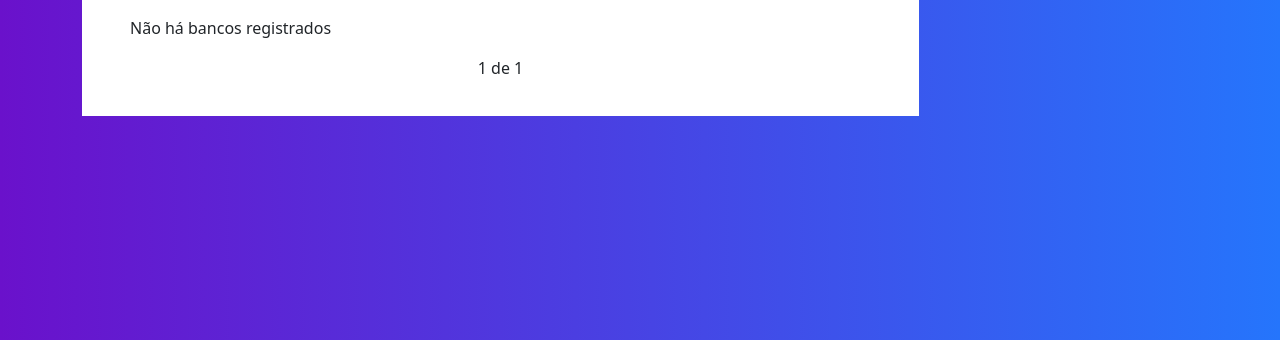
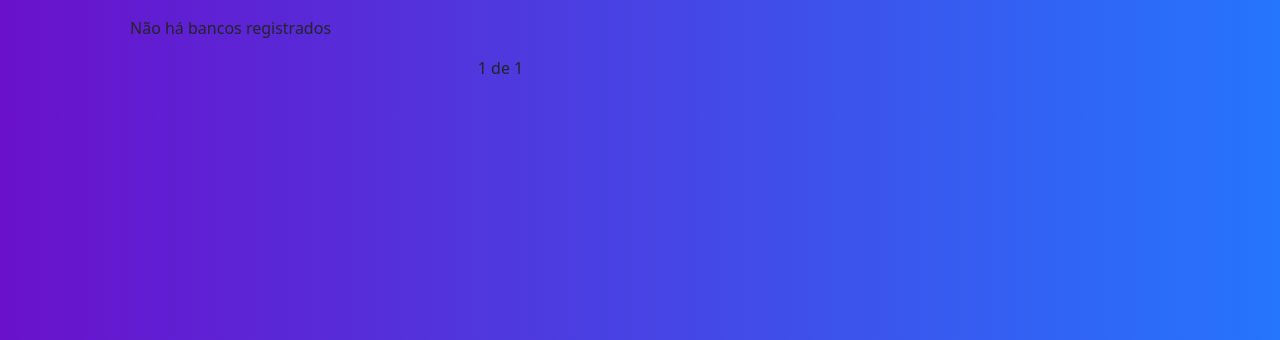
Before and after one commit to Davi-Ga/AplicativoWEB, a Django app: page /listar/banco/ in a window 1280 px wide. Shown: the part 80-420 px from the top of the page. Run offline with Django 4.2, Linux system fonts and the light colour scheme; data that the repository does not hold is empty; some libraries are stand-ins or nearby versions.

Commit message:
background removido

```diff
--- a/app/banco/templates/banco/banco_list.html
+++ b/app/banco/templates/banco/banco_list.html
@@ -6,7 +6,7 @@
 <link rel="stylesheet" href="{% static '/css/banco/agencia_banco_list.css' %}">
 
 <div id="main">
-  <div class="w-75 p-3" style="background-color: #fff;">
+  <div class="w-75 p-3">
     <ul>
       {% if bancos %}
       <table class="table">
```
